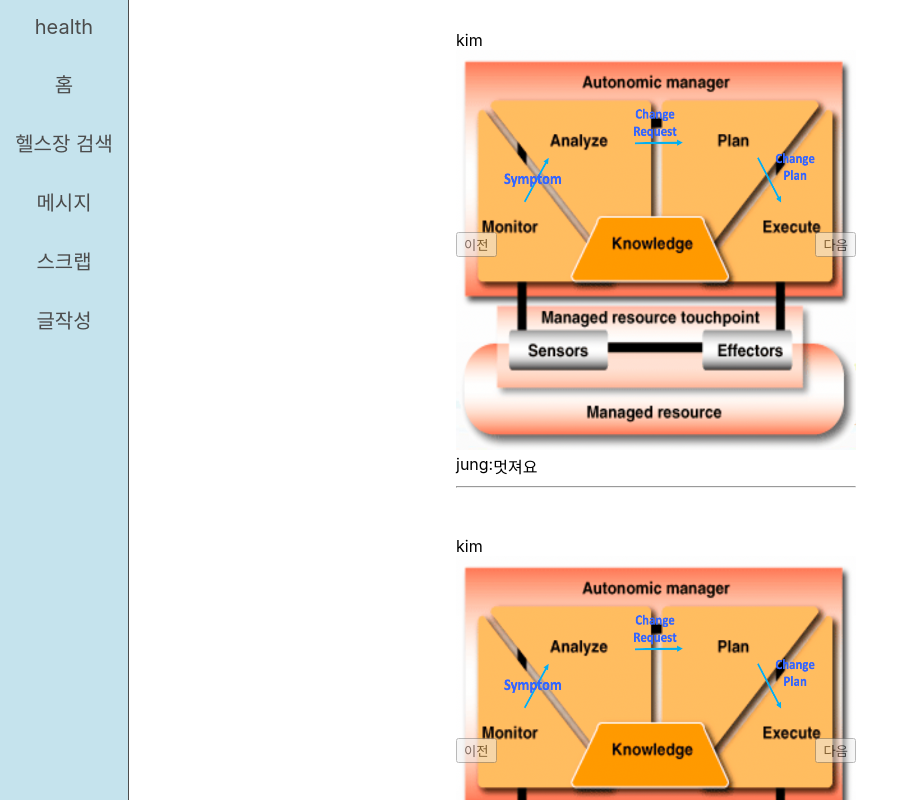
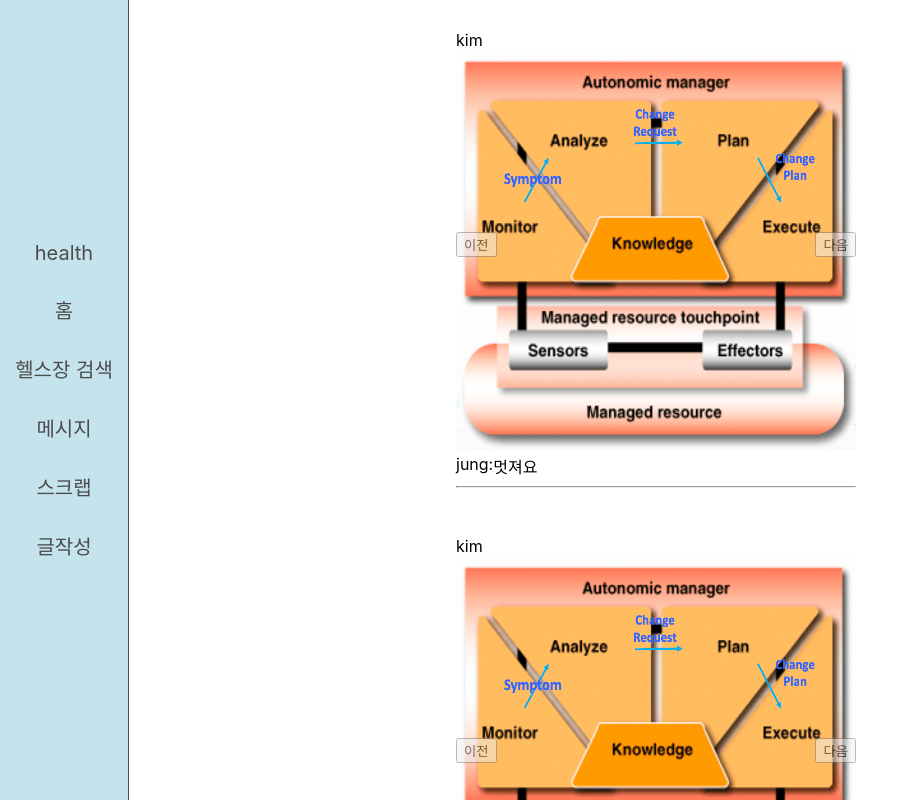
Before and after one commit to konkuk-health/web-front, a React (Create React App) app: page / in a window 1280 px wide. Shown: the top 800 px of the page, without its empty margins (0-903 px from the left). Built offline with nearby package versions, Linux system fonts and the light colour scheme.

Commit message:
fix: SideBar.css 수정

```diff
--- a/src/Component/SideBar.css
+++ b/src/Component/SideBar.css
@@ -15,6 +15,9 @@
   }
 .sidebarTwo{
     width: 10%;
+    display: flex;
+    justify-content: space-around;
+    align-items: center;
     float:left;
     border-right: 1px solid #000;
     background-color: lightblue;
@@ -45,5 +48,5 @@
   .tag a {
     color: black;
     text-decoration: none;
-    margin: 0 10px; /* 각 글자 사이 간격 설정 */
+    margin: 0 15px; /* 각 글자 사이 간격 설정 */
   }
--- a/src/Component/SideBar.jsx
+++ b/src/Component/SideBar.jsx
@@ -4,7 +4,7 @@ import { useMediaQuery } from "react-responsive";
 import './SideBar.css';
 
 function SideBar(){
-    const isBigScreen = useMediaQuery({query:'(min-width: 1000px)'});
+    const isBigScreen = useMediaQuery({query:'(min-width: 1250px)'});
     return(
         <div className={isBigScreen ? "sidebarTwo" : "sidebar"}>
             <div className={isBigScreen ? "tag-containerTwo" : "tag-container"}>
```
